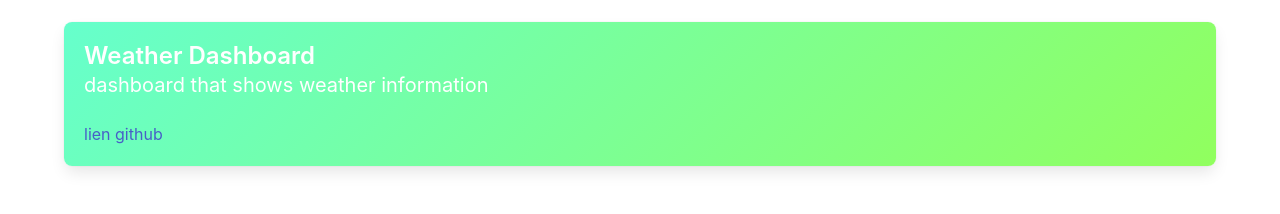
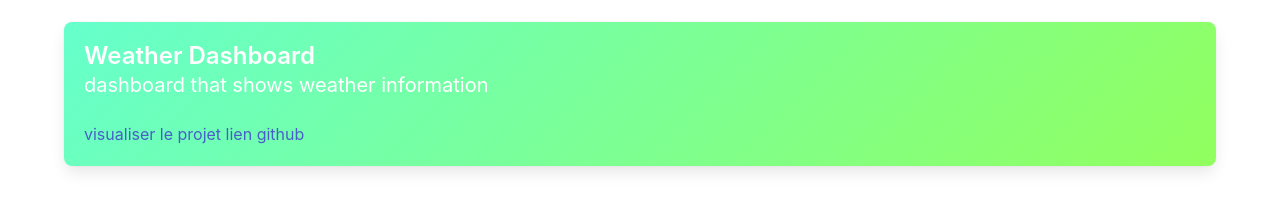
Before and after one commit to chaima-chiha/chaima-chiha.github.io, a plain HTML site: page index.html in a window 1280 px wide. Shown: the part 2540-2754 px from the top of the page. Drawn offline with nearby package versions, Linux system fonts and the light colour scheme.

Commit message:
Update index.html

```diff
--- a/index.html
+++ b/index.html
@@ -203,6 +203,7 @@
         <div class="box custom-box projet-box mb-4">
             <h3 class="title is-4 has-text-white">Weather Dashboard</h3>
             <h4 class="subtitle is-5 has-text-white">dashboard that shows weather information</h4>
+            <a href="weather-dashboard.html">visualiser le projet</a>
             <a href="https://github.com/chaima-chiha/Weather-Dashboard.git">lien github</a>
 
         </div>
```
